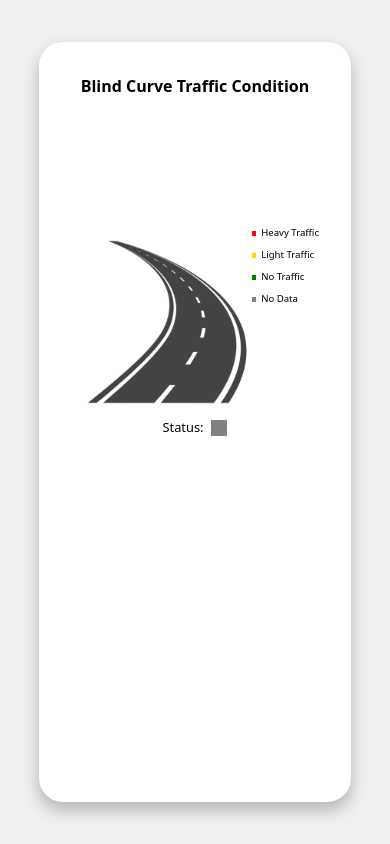
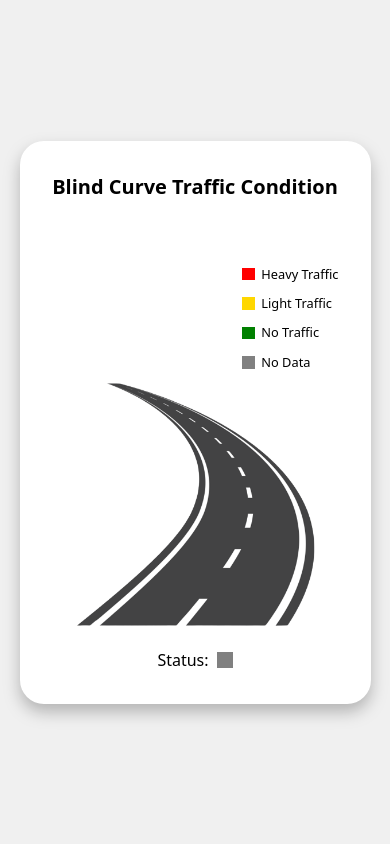
Before and after one commit to rcseven/blind-curve-app, a React (Vite) app: page / in a window 390 px wide. Built offline with nearby package versions, Linux system fonts and the light colour scheme; no server answers; the database is empty.

Commit message:
Adjust Responsive

```diff
--- a/src/components/BlindCurveCard.jsx
+++ b/src/components/BlindCurveCard.jsx
@@ -11,16 +11,15 @@ const BlindCurveCard = ({ children, title }) => {
                 rounded-[1.5em]
               bg-primary drop-shadow-primary
                 xl:w-[50%]
-                h-[90vh]
-                w-[80%]
+                w-[90%]
                 "
     >
-      <h1 className="text-base md:text-lg lg:text-2xl xl:text-4xl font-bold text-center">
+      <h1 className="text-xl lg:text-2xl xl:text-4xl font-bold text-center">
         {title}
       </h1>
-      <div className="relative flex items-center justify-start mt-[8em]">
+      <div className="relative flex items-center justify-start md:mt-[2em] 2xl:mt-[3em]">
         <img
-          className="w-48 md:w-[14em] lg:w-[16em] xl:w-[30em] h-auto "
+          className="w-[25em] 2xl:w-[30em] h-auto mt-[10em] md:mt-[5em]"
           src={CurveRoad}
           alt="Curve Road"
         />
--- a/src/components/TrafficCondition.jsx
+++ b/src/components/TrafficCondition.jsx
@@ -31,9 +31,9 @@ const TrafficCondition = ({ data }) => {
 
   return (
     <div className="flex items-center justify-center gap-2">
-      <h1 className="text-[0.8em] xl:text-[2em]">Status:</h1>
+      <h1 className="text-[1em] md:text-[1.5em] 2xl:text-[2em]">Status:</h1>
       <div
-        className={`${trafficCondition.style} w-4 h-4 lg:w-8 lg:h-8`}
+        className={`${trafficCondition.style} w-4 h-4 lg:w-8 lg:h-8 `}
         alt={trafficCondition.conditon}
         title={trafficCondition.condition}
       ></div>
--- a/src/components/TrafficConditionLegend.jsx
+++ b/src/components/TrafficConditionLegend.jsx
@@ -1,8 +1,8 @@
 const TrafficConditionLegend = () => {
-  const list_styles = "flex items-center text-[0.6em] lg:text-[0.8em] xl:text-[2em] mb-[0.8em]";
-  const bullet_styles = "w-[0.5em] h-[0.5em] xl:w-[1em] xl:h-[1em] mr-[0.5em]";
+  const list_styles = "flex items-center text-[0.8em] md:text-[1.5em] xl:text-[1.5em] 2xl:text-[2em] mb-[0.8em]";
+  const bullet_styles = "w-[1em] h-[1em] xl:w-[1.25em] xl:h-[1.25em] mr-[0.5em]";
   return (
-    <ol className="absolute top-0 right-0">
+    <ol className="absolute top-16 md:top-8 lg:top-0 right-0">
       <li className={list_styles}>
         <span className={`bg-red ${bullet_styles}`}></span>Heavy Traffic
       </li>
```
